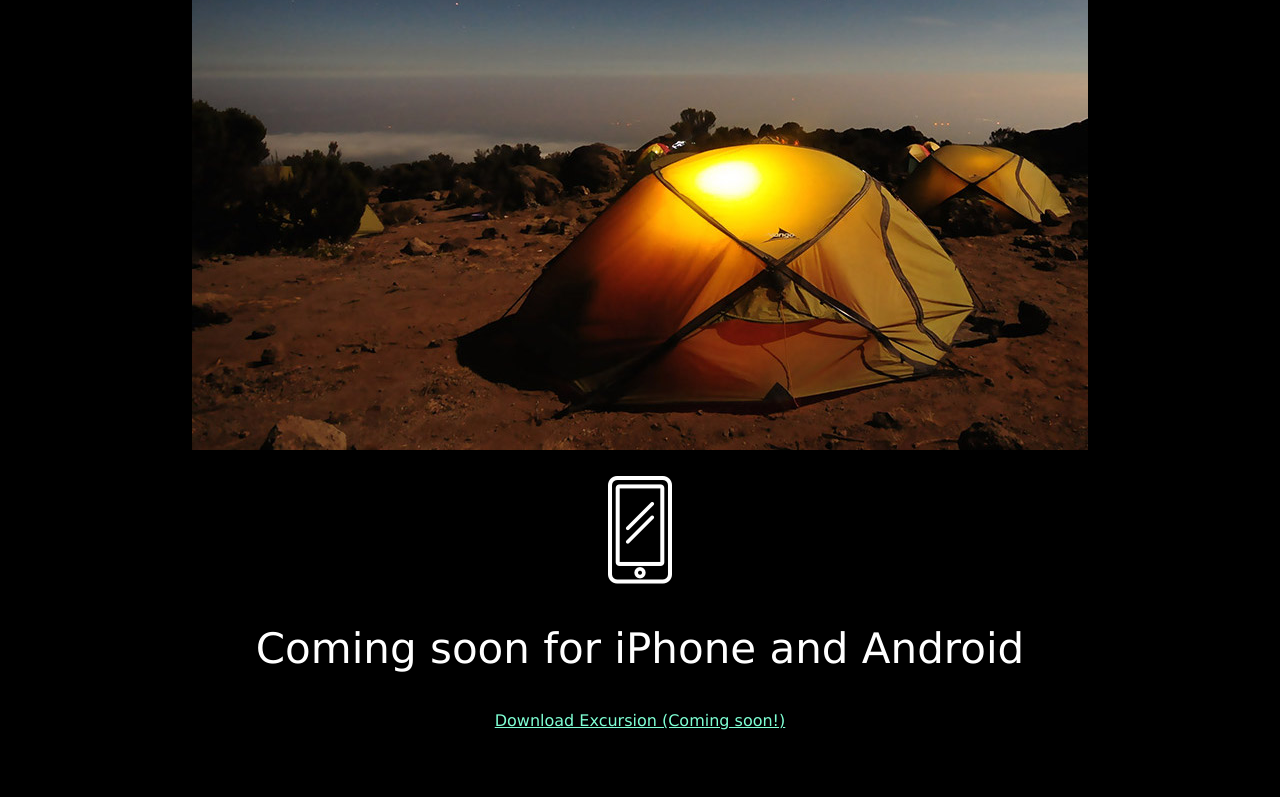
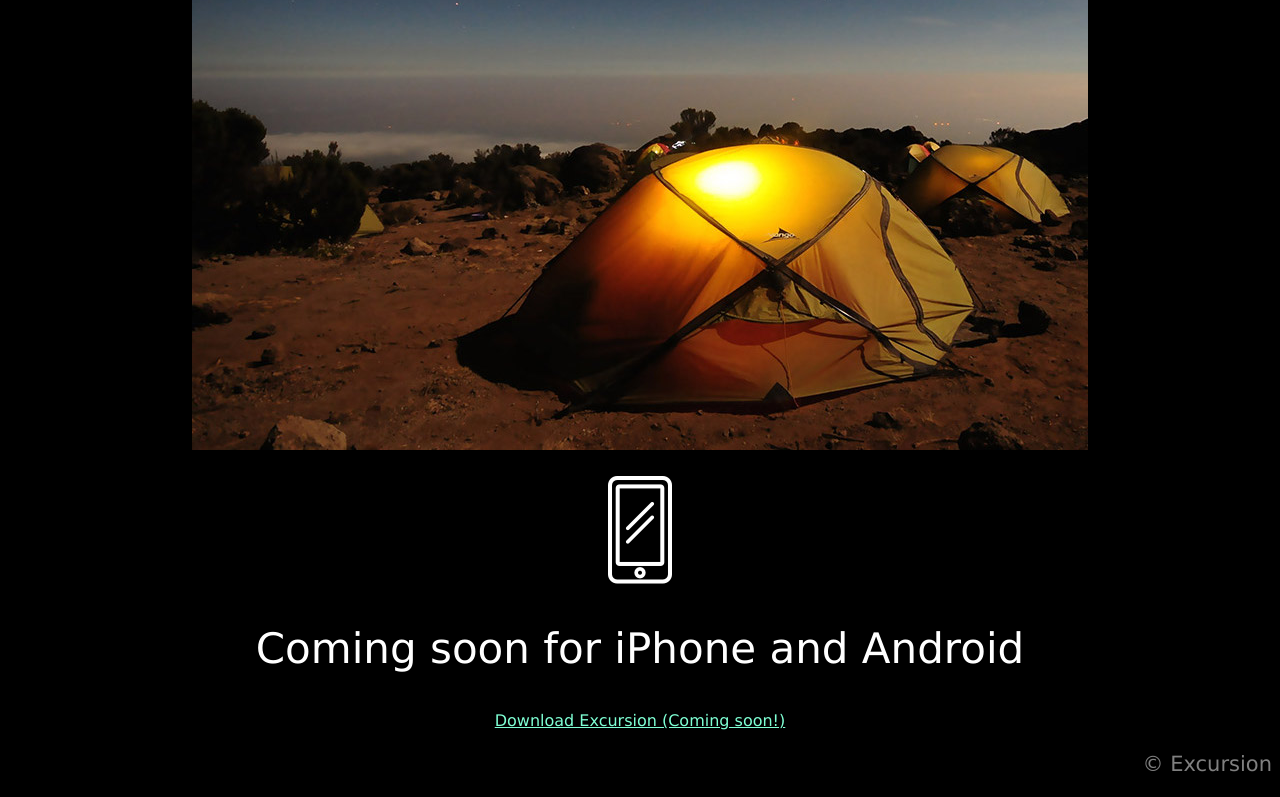
Before and after one commit to Gwynbleid84/excursion, a plain HTML site: page index.html in a window 1280 px wide. Shown: the part 565-1362 px from the top of the page. Before the commit the page ends 1317 px from the top, so only its background shows below. Drawn offline with Linux system fonts and the light colour scheme.

Commit message:
Finalising page by adding footer

```diff
--- a/index.html
+++ b/index.html
@@ -17,5 +17,8 @@
     <p><img src="./resources/images/phone.png" alt="phone icon"></p>
     <h2>Coming soon for iPhone and Android</h2>
     <p><a href="#">Download Excursion (Coming soon!)</a></p>
+    <div class="footer">
+      <p>&copy; Excursion</p>
+    </div>
   </body>
 </html>
--- a/resources/css/style.css
+++ b/resources/css/style.css
@@ -20,3 +20,6 @@ a {
   color: Aquamarine;
   font-size: 16px;
 }
+.footer {
+  text-align: right;
+}
```
